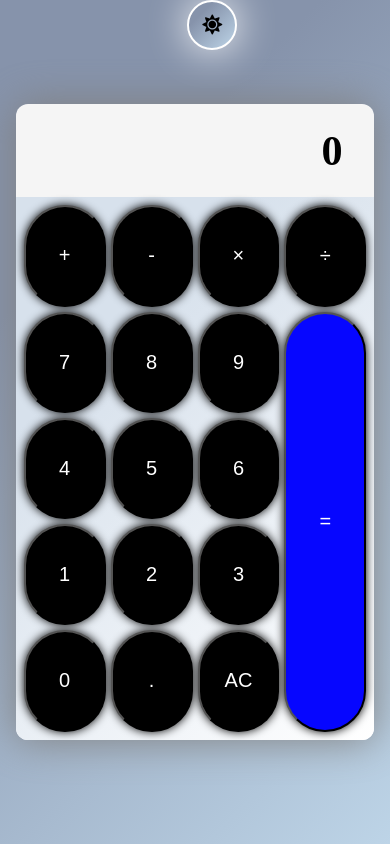
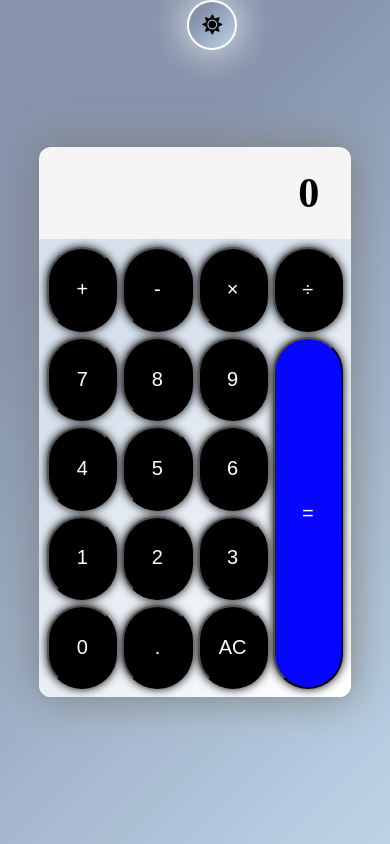
Before and after one commit to RishabhGujar/Calculator, a plain HTML site: page index.html in a window 390 px wide. Drawn offline with Linux system fonts and the light colour scheme.

Commit message:
Update style.css

```diff
--- a/style.css
+++ b/style.css
@@ -114,8 +114,8 @@ button{
 
   }
   button{
-    height: 12vh;
-    width:  21vw;
+    height: 10vh;
+    width:  18vw;
     border-radius:25vw;
     background-color: black;
     color:white;
```
